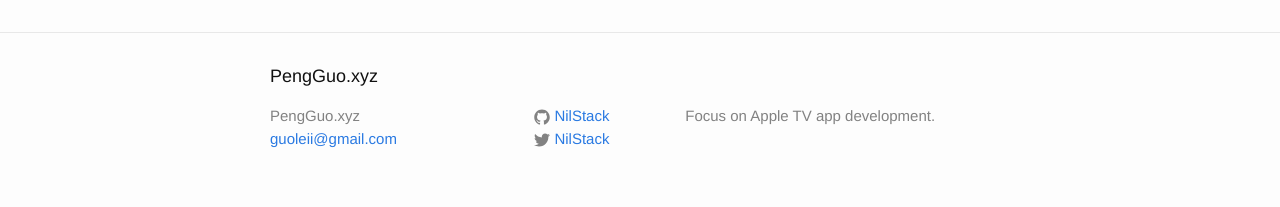
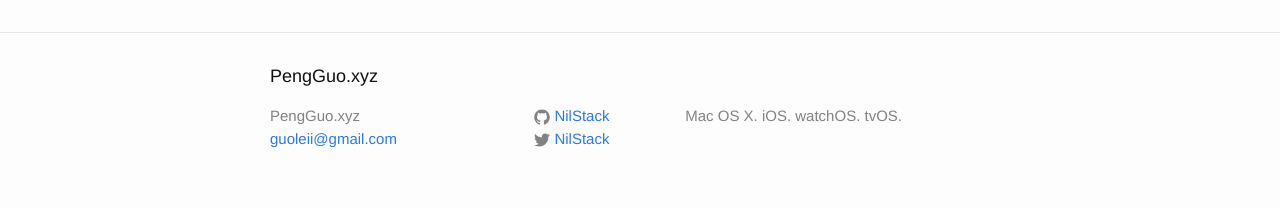
Before and after one commit to GitPeng/GitPeng.github.io, a Jekyll site: the page built from index.html, in a window 1280 px wide. Shown: the part 1326-1533 px from the top of the page. Built offline with Jekyll 4.4.1, drawn with Linux system fonts in a browser that asks for light colours.

Commit message:
change description

```diff
--- a/_config.yml
+++ b/_config.yml
@@ -2,7 +2,7 @@
 title: PengGuo.xyz
 email: guoleii@gmail.com
 description: > # this means to ignore newlines until "baseurl:"
-  Focus on Apple TV app development.
+  Mac OS X. iOS. watchOS. tvOS.
 baseurl: "" # the subpath of your site, e.g. /blog/
 url: "http://PengGuo.xyz" # the base hostname & protocol for your site
 twitter_username: NilStack
```
